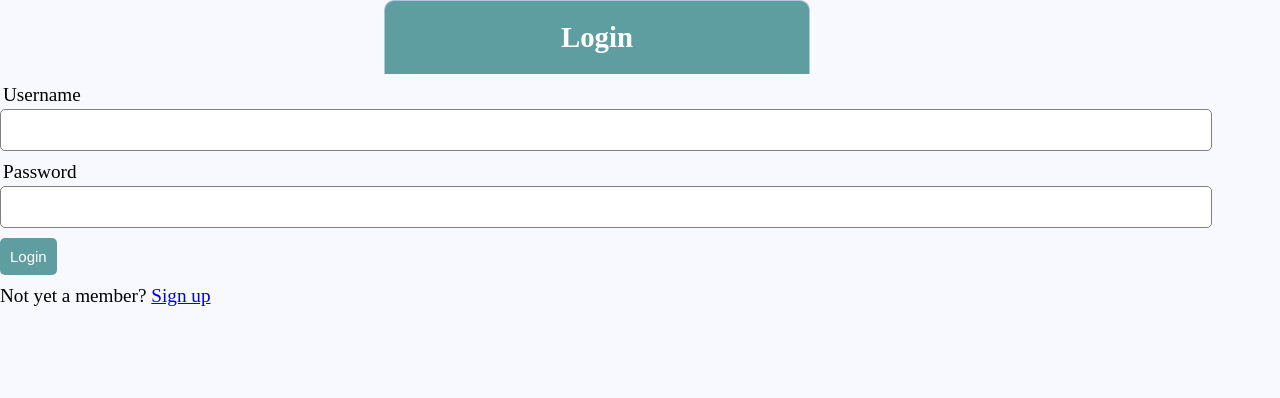
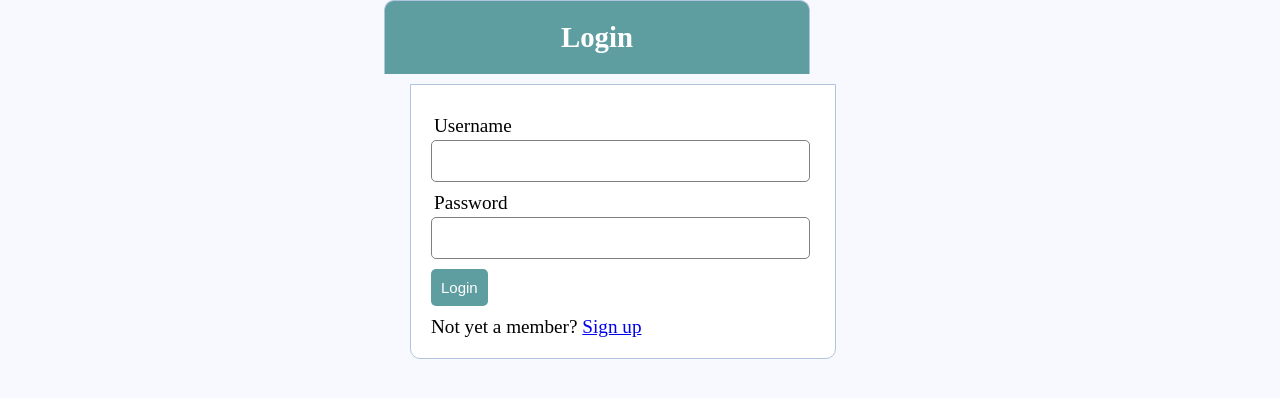
Before and after one commit to someshrf/gamedev, a PHP site: page /login.php in a window 1280 px wide. Shown: the top 398 px of the page. Run offline with PHP 8.4, Linux system fonts and the light colour scheme.

Commit message:
Update login.php

```diff
--- a/login.php
+++ b/login.php
@@ -10,7 +10,7 @@
         <h2>Login</h2>
     </div>
 
-    <form method="post" action="login.php">
+    <form method="post" action="login.php" class="foorm">
          <!-- error messages -->
        <?php include('errors.php'); ?>
 
```
